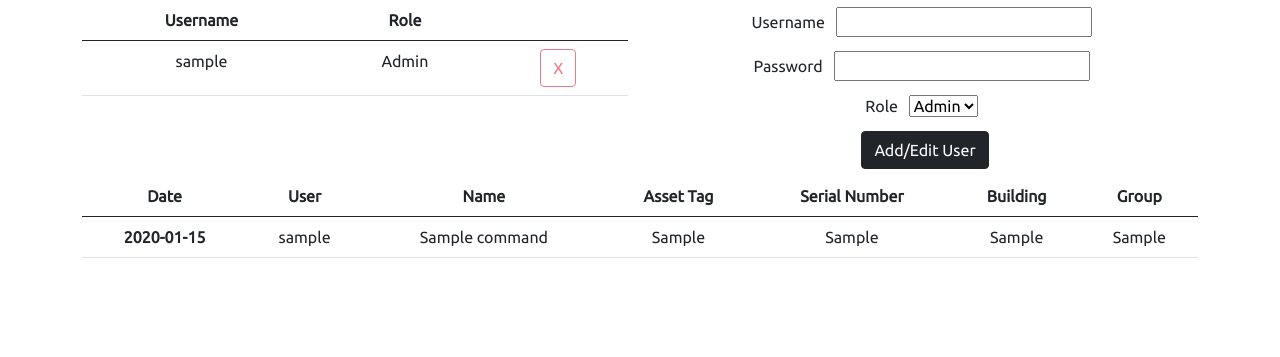
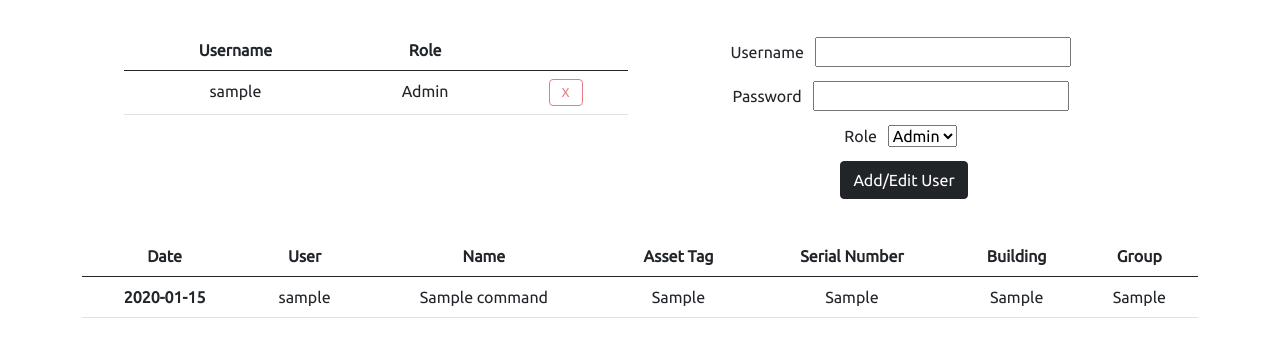
Before and after one commit to mtill025/RAID, a Flask app: page /admin in a window 1280 px wide. Shown: the part 110-467 px from the top of the page. Run offline with Flask 2, Linux system fonts and the light colour scheme; a user stored in the database is signed in; tables that the repository leaves empty hold one stand-in row (values such as "Sample post"); parts of the project's set-up code (start-up, migrations or seed data) failed here and were passed over; some libraries are stand-ins or nearby versions.

Commit message:
Styling for new UI elements - admin page

```diff
--- a/static/css/styles.css
+++ b/static/css/styles.css
@@ -24,7 +24,7 @@
     text-align: center;
 }
 
-.row-admin {
+.row-admin-1 {
     margin: 30px;
 }
 
@@ -68,3 +68,8 @@
     background-color: #ac0e14;
     border: 1px solid white;
 }
+
+.btn-delete-user {
+    line-height: 1;
+    font-size: 80%;
+}
```
